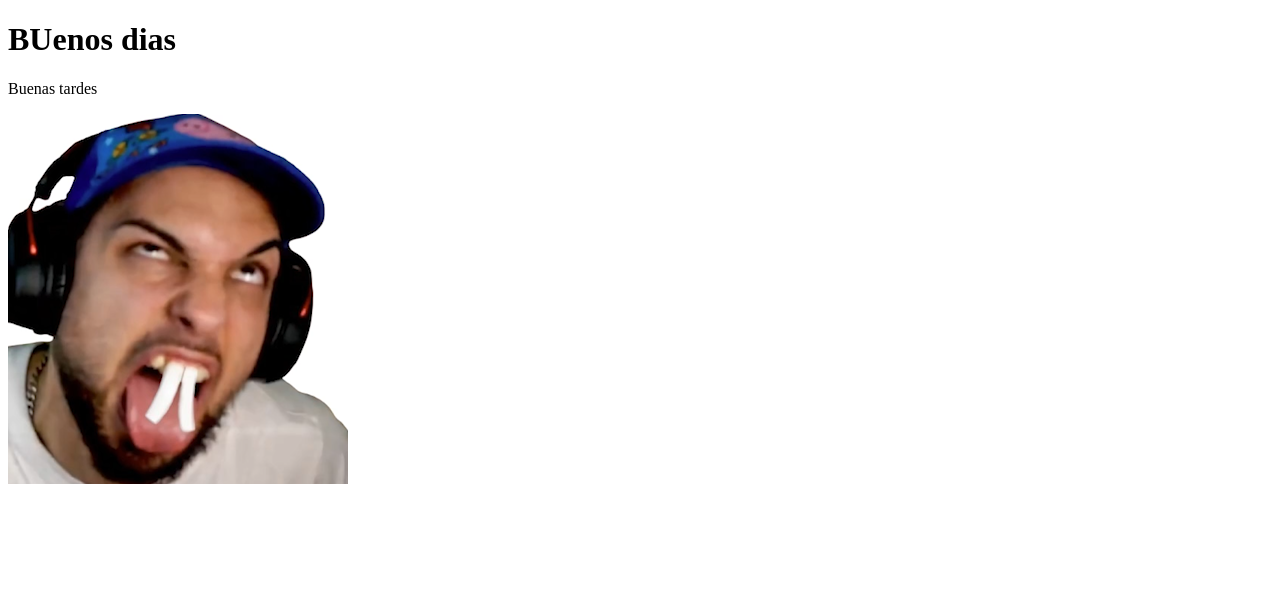
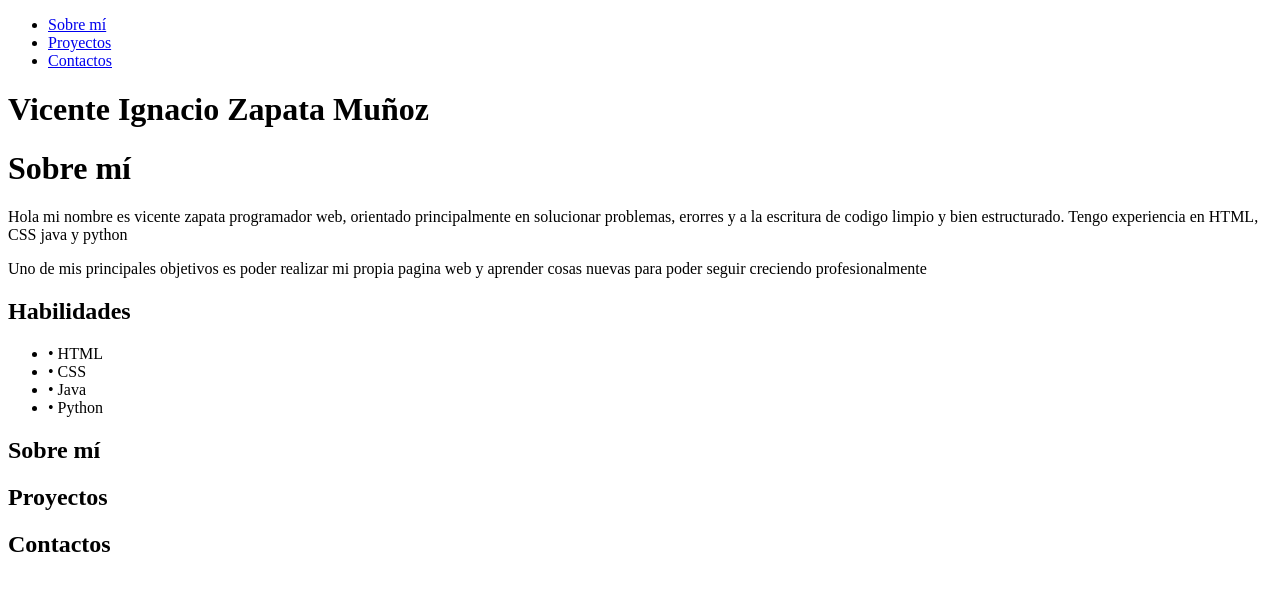
Before and after one commit to Faneto777/Faneto777.github.io, a plain HTML site: page index.html in a window 1280 px wide. Drawn offline with Linux system fonts and the light colour scheme.

Commit message:
Cambios adecuados para CV

```diff
--- a/index.html
+++ b/index.html
@@ -1,18 +1,47 @@
 <!DOCTYPE html>
 <html>
 <head>
-    <title>Pancho panchet</title>
+    <title>CV Vicente Zapata</title>
 </head>
 <body>
+        <nav>
+    <ul>
+        <li><a href="#Sobre-mí">Sobre mí</a></li>
+        <li><a href="#proyectos">Proyectos</a></li>
+        <li><a href="#contactos">Contactos</a></li>
+    </ul>
+        </nav>
     <header>
-        <h1>BUenos dias</h1>
-        <p>Buenas tardes</p>
+        <h1>Vicente Ignacio Zapata Muñoz</h1>
+        <h1>Sobre mí</h1>
+        <p>Hola mi nombre es vicente zapata programador web, orientado principalmente en solucionar
+        problemas, erorres y a la escritura de codigo limpio y bien estructurado.
+        Tengo experiencia en HTML, CSS java y python
+        </p>
+
+        <p>Uno de mis principales objetivos es poder realizar mi propia pagina web
+            y aprender cosas nuevas para poder seguir creciendo profesionalmente
+        </p>
+
+        <h2>Habilidades</h2>
+        <ul>
+            <li>• HTML</li>
+            <li>• CSS</li>
+            <li>• Java</li>
+            <li>• Python</li>
+
+        </ul>
     </header>
-    <main>
-        <img src="Assets/panchopanchet.png" alt="Pancho Panchet">
-    </main>
-    <footer>
+    <section id="Sobre-mí">
+        <h2>Sobre mí</h2>
+        </section>
 
-    </footer>
+    <section id="proyectos">
+        <h2>Proyectos</h2>
+        </section>
+
+    <section id="Contactos">
+        <h2>Contactos</h2>
+        </section>
 </body>
 </html>
```
Also changed, not shown: Assets/pucca-garu.gif (added).
